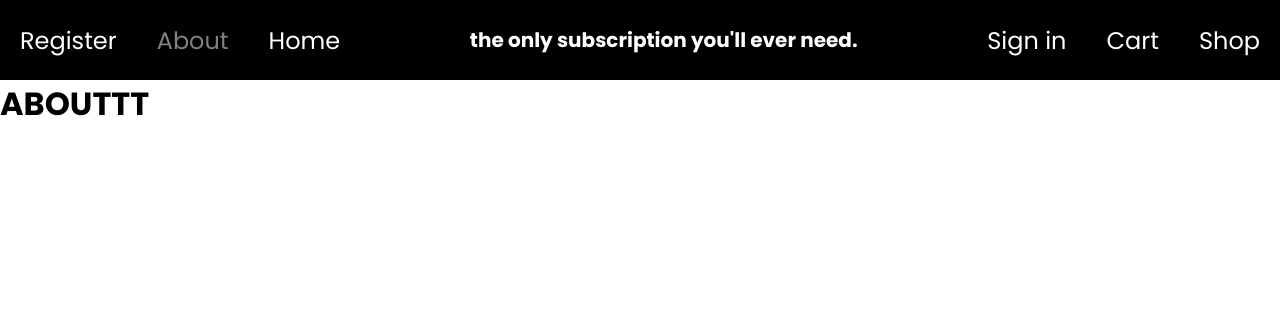
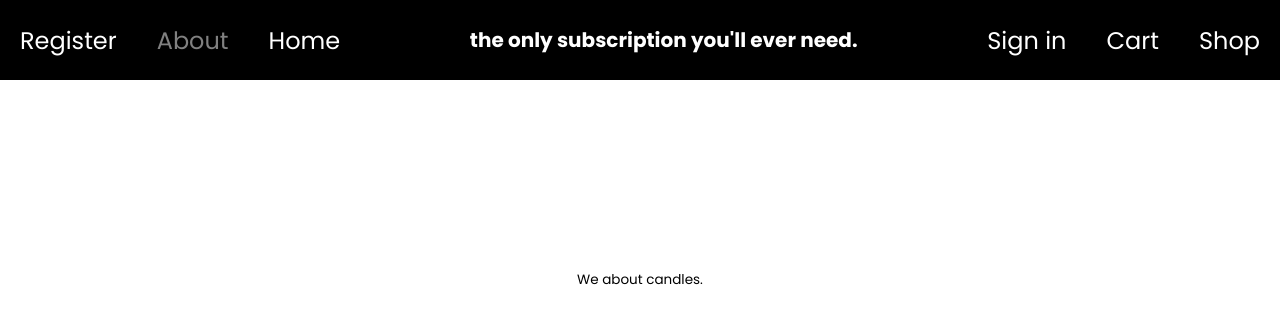
Before and after one commit to vianneychin/Subscribe-to-Smells-That-Matter, a React (Create React App) app: page /about in a window 1280 px wide. Shown: the top 324 px of the page. Built offline with nearby package versions, Linux system fonts and the light colour scheme.

Commit message:
Finishing touches on About page

```diff
--- a/src/About/About.jsx
+++ b/src/About/About.jsx
@@ -1,8 +1,23 @@
 import React from 'react'
+import styled from 'styled-components'
+
+const StyledAbout = styled.div`
+  height: 50vh;
+  display: flex;
+  justify-content: center;
+  align-items: center;
+  p {
+    font-size: 13.5px;
+  }
+`
 
 const About = () => {
   return (
-    <h1>ABOUTTT</h1>
+    <StyledAbout>
+      <p>
+        We about candles.
+      </p>
+    </StyledAbout>
   )
 }
 
```
